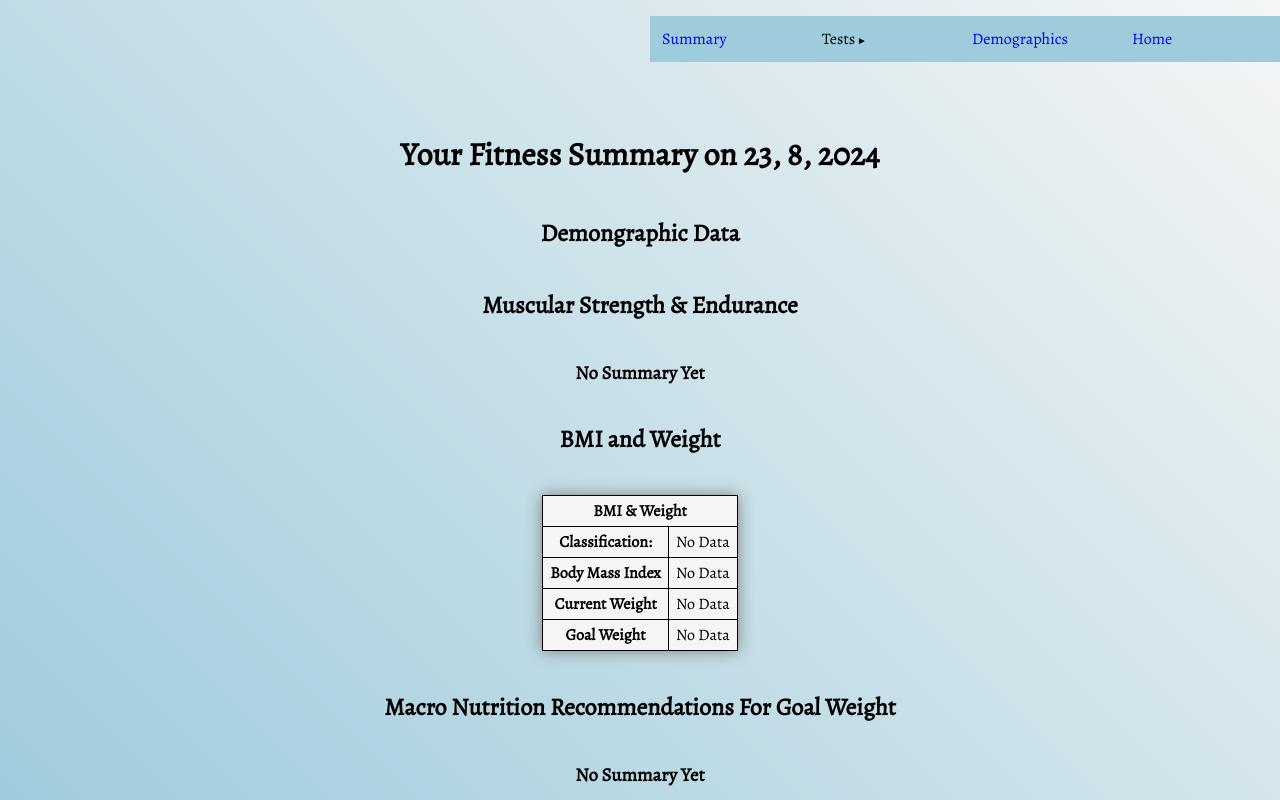
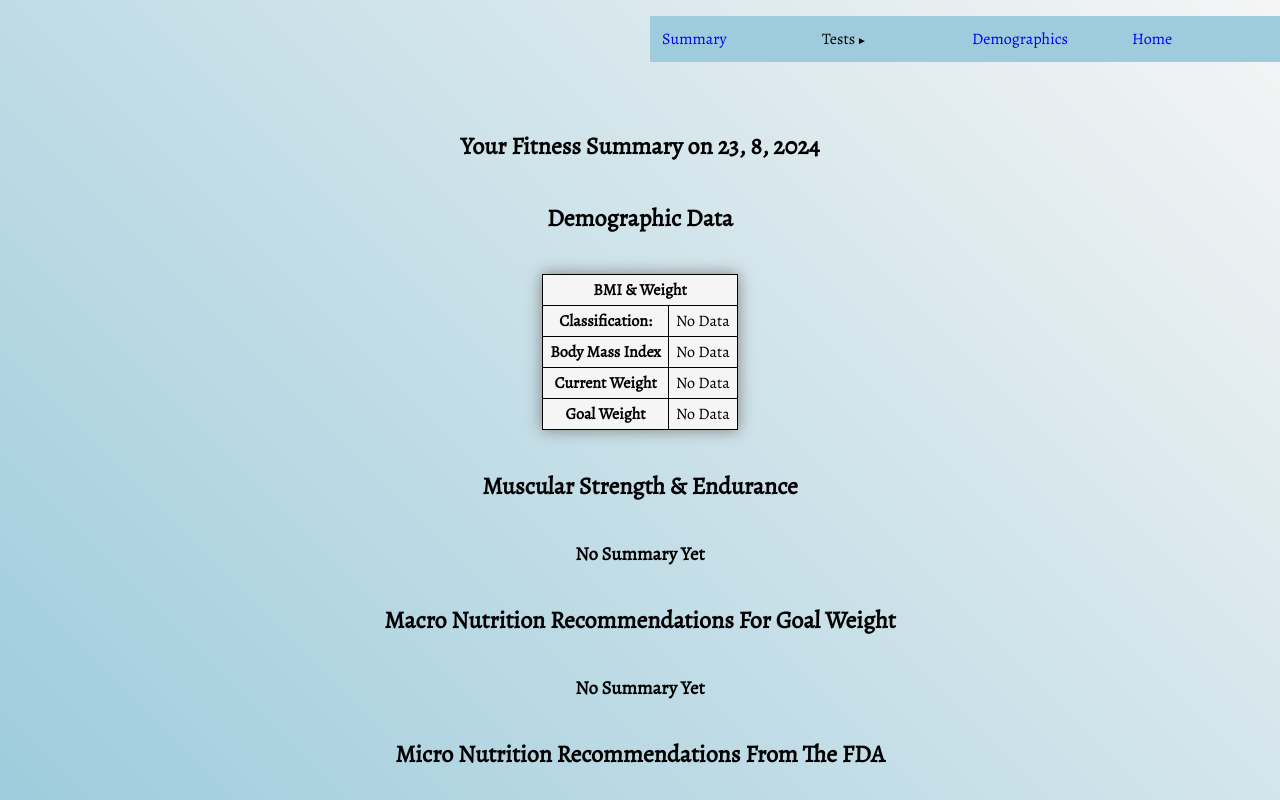
Before and after one commit to damatoaj/fitTest, a React (Create React App) app: page /summary in a window 1280 px wide. Shown: the top 800 px of the page. Built offline with nearby package versions, Linux system fonts and the light colour scheme.

Commit message:
updated tables

```diff
--- a/src/Components/Tables/SummaryTable.tsx
+++ b/src/Components/Tables/SummaryTable.tsx
@@ -27,32 +27,34 @@ const SummaryTable = () => {
     };
     return (
         <main id='summary-table'>
+            <section id='summary-table'>
                 <h1>Your Fitness Summary on
                     <time dateTime={today}> {date}, {month}, {year}</time>
                 </h1>
-            <h2>Demongraphic Data</h2>
+                <h2>Demographic Data</h2>
                 {state.user.hrMax && <table>
-                <th>Heart Rate Max</th>
+                    <thead>Heart Rate Max</thead>
                     <tbody>
                     <tr><td>{state.user.hrMax}</td></tr>
                     </tbody>
                 </table>}
                 {state.user.bloodPressure && <table>
-                <th>Blood Pressure</th>
+                    <thead>Blood Pressure</thead>
                     <tbody>
                         <tr><td>Systolic / Diastolic Ration</td><td>{state.user.bloodPressure.sbp}/{state.user.bloodPressure.dbp}</td></tr>
                         <tr><td>Classification: </td><td>{state.user.bloodPressure.classification}</td></tr>
                     </tbody>
                 </table>}
+                <BMITable />
                 <h2>Muscular Strength & Endurance</h2>
                 {(state.user.benchPress || state.user.legPress || state.user.gripStrength) ? <StrengthTable /> : <h3>No Summary Yet</h3>}
                 {state.user.pushups && <PushupsTable />}
-            <h2>BMI and Weight</h2>
-            <BMITable />
                 <h2>Macro Nutrition Recommendations For Goal Weight</h2>
                 {state.user.macros ? <MacrosTable  macros={state.user.macros} /> : <h3>No Summary Yet</h3>}
                 <h2>Micro Nutrition Recommendations From The FDA</h2>
                 {state.user.micros ? <MicrosTable  micros={state.user.micros}/>  : <h3>No Summary Yet</h3>}
+            </section>
+
             {state.user?.fname !== null && (
                 <section>
                     <h3>Want to save your session to compare for next time?</h3>
@@ -71,8 +73,8 @@ const SummaryTable = () => {
                     </span>
                     <dialog id='confirmationModal'>
                         <p>Are you sure? Clicking save will overwrite previous test data</p>
+                        <span>
                             <button autoFocus type='submit' onClick={handleSave}>I'm sure</button>
-                        <span>
                             <button
                                 type='button'
                                 onClick={()=> {
```
Lines whose indentation alone changed are shown as unchanged.
